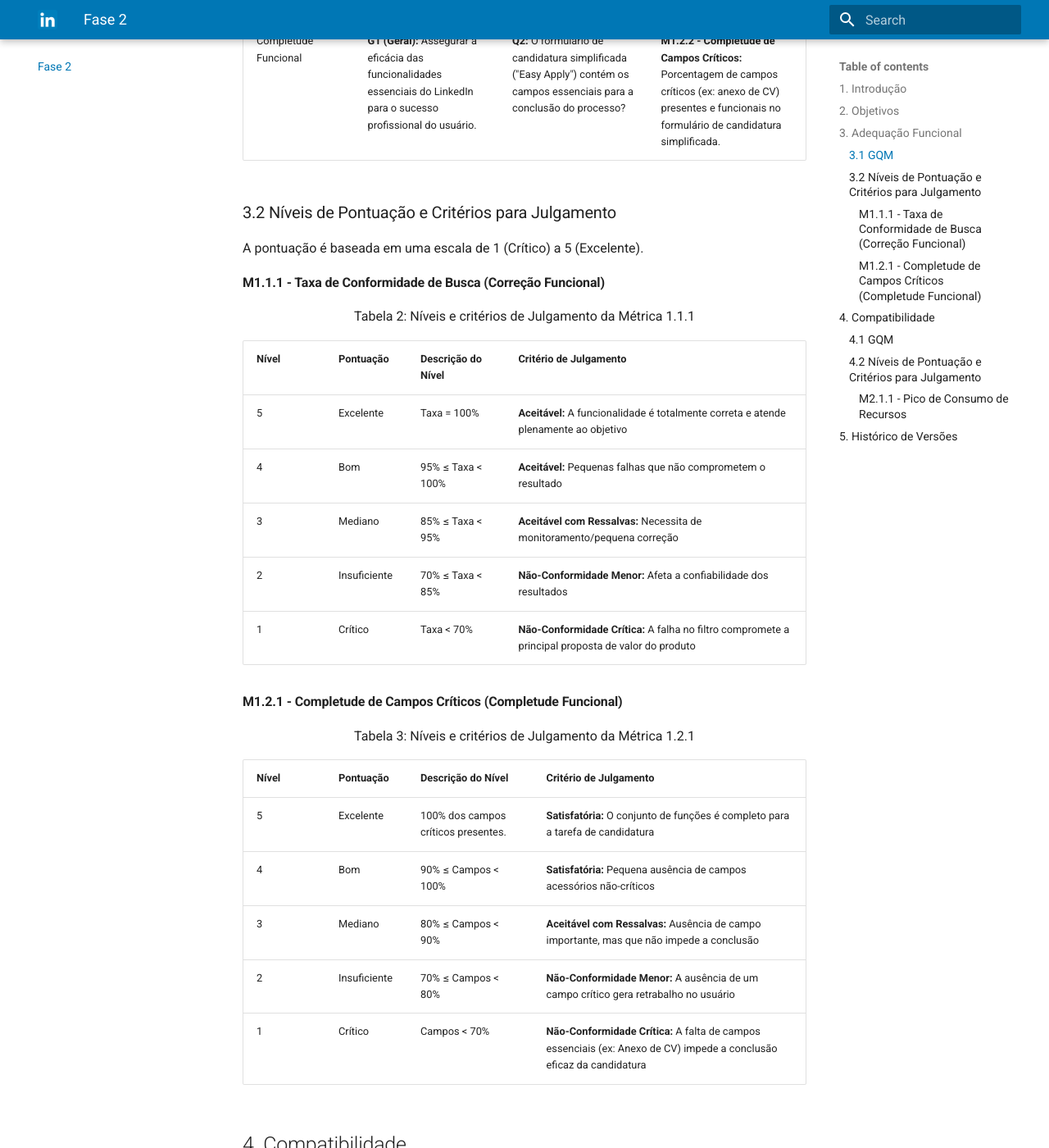
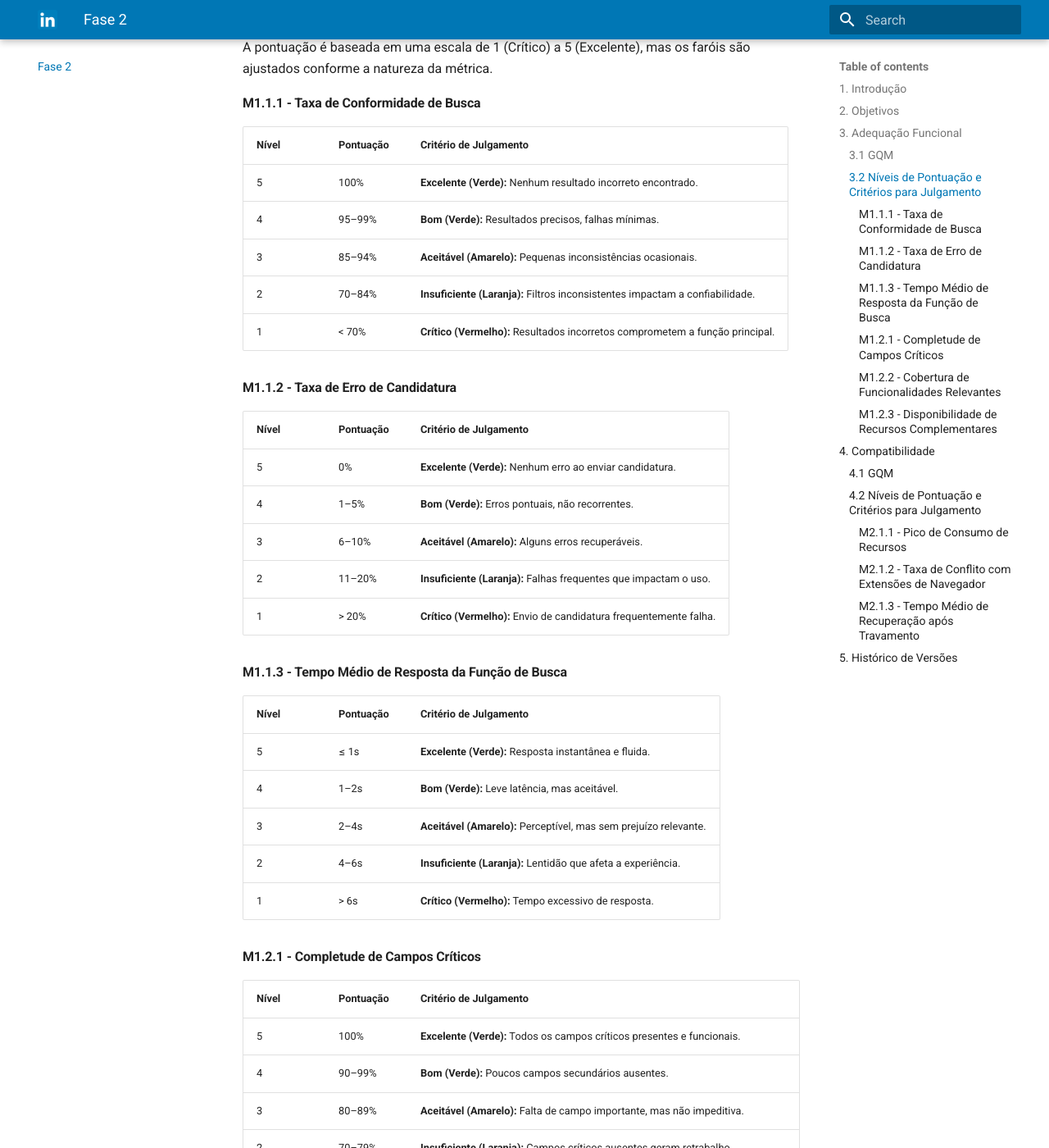
Before and after one commit to FCTE-Qualidade-de-Software-1/2025-2_T02_ELIZABETH-FRIEDMAN, an MkDocs documentation site: the page built from docs/fase2/fase2.md, in a window 1280 px wide and 1400 px high, scrolled down 1719 px. Shown: the whole window at 82% size. Built offline with MkDocs 1.6.1 and Material for MkDocs 9.7.7, drawn with Linux system fonts in a browser that asks for light colours; some of the changed text lies outside the part shown.

Commit message:
docs: adição de mais metricas e melhorar o julgamento

```diff
--- a/docs/fase2/fase2.md
+++ b/docs/fase2/fase2.md
@@ -7,75 +7,100 @@
 </div>
 
 <div style="text-align: justify; text-indent: 2cm;">
-Para garantir que a avaliação seja repetível, reprodutível e rastreável, esta fase será estruturada utilizando o Goal-Question-Metric (GQM) Framework. O GQM conecta os objetivos de alto nível (Goal) estabelecidos na Fase 1 às perguntas de avaliação (Question) e, por fim, às medidas concretas (Metric) que serão coletadas na Fase 4.
+Para garantir que a avaliação seja repetível, reprodutível e rastreável, esta fase será estruturada utilizando o <b>Goal-Question-Metric (GQM) Framework</b>. O GQM conecta os objetivos de alto nível (Goal) estabelecidos na Fase 1 às perguntas de avaliação (Question) e, por fim, às medidas concretas (Metric) que serão coletadas na Fase 4.
 </div>
 
 <div style="text-align: justify; text-indent: 2cm;">
 As métricas definidas a seguir, juntamente com seus níveis de pontuação e critérios de julgamento, servirão de insumo direto para a Fase 3.
 </div>
 
+---
+
 ## 2. Objetivos
 
-<div style="text-align: justify; text-indent: 2cm;">
-Os objetivos desssa medição são com base nas prioridades das funcionalidades do LinkedIn, considerando suas características, usando a perspectiva de usuário final da aplicação.
-</div>
 | Característica de Qualidade | Objetivo (Goal) GQM |
 | :--- | :--- |
 | **Adequação Funcional** | **G1 (Geral):** Assegurar a eficácia das funcionalidades essenciais do LinkedIn para o sucesso profissional do usuário, na perspectiva de um candidato. |
 | **Compatibilidade** | **G2 (Geral):** Garantir que o LinkedIn funcione harmoniosamente no ambiente operacional do usuário, coexistindo de forma eficiente com outros softwares. |
 
-<div style="text-align: justify; text-indent: 2cm;">
-Agora, para as subcaracterísticas, também podemos especificar os objetivos:
-</div>
-
-| Subcaracterística | Característica Principal | Objetivo (Goal) GQM |
-| :--- | :--- | :--- |
-| **Correção Funcional** | Adequação Funcional | **G1 (Geral):** Assegurar a eficácia das funcionalidades essenciais do LinkedIn para o sucesso profissional do usuário. |
-| **Completude Funcional** | Adequação Funcional | **G1 (Geral):** Assegurar a eficácia das funcionalidades essenciais do LinkedIn para o sucesso profissional do usuário. |
-| **Coexistência** | Compatibilidade | **G2 (Geral):** Garantir que o LinkedIn funcione harmoniosamente no ambiente operacional do usuário. |
+---
 
 ## 3. Adequação Funcional
 
 <div style="text-align: justify; text-indent: 2cm;">
-A Adequação Funcional refere-se à capacidade do LinkedIn de fornecer as funcionalidades necessárias para atender aos objetivos do usuário na sua jornada como candidato. Esta é uma característica de Prioridade Alta, pois é a base da proposta de valor da plataforma. As subcaracterísticas analisadas são: <b>Correção Funcional e Completude Funcional</b>.
+A Adequação Funcional refere-se à capacidade do LinkedIn de fornecer as funcionalidades necessárias para atender aos objetivos do usuário na sua jornada como candidato. Esta é uma característica de Prioridade Alta, pois é a base da proposta de valor da plataforma. As subcaracterísticas analisadas são: <b>Correção Funcional</b> e <b>Completude Funcional</b>.
 </div>
 
 ### 3.1 GQM
 
 <font size="3"><p style="text-align: center">Tabela 1: GQM - Adequação Funcional</p></font>
 
-| Subcaracterística    | Objetivo (Goal)                                                                                                         | Questão (Question)                                                                                                                        | Métrica (Metric)                                                                                                                                               |
-| -------------------- | ----------------------------------------------------------------------------------------------------------------------- | ----------------------------------------------------------------------------------------------------------------------------------------- | -------------------------------------------------------------------------------------------------------------------------------------------------------------- |
-| Correção Funcional   | **G1 (Geral):** Assegurar a eficácia das funcionalidades essenciais do LinkedIn para o sucesso profissional do usuário. | **Q1:** Os filtros de busca de vagas operam corretamente, garantindo que os resultados correspondam precisamente aos critérios aplicados? | **M1.1.1 - Taxa de Conformidade de Busca:** Proporção de resultados de vagas (em amostra de N=20) que estritamente obedecem aos filtros utilizados.            |
-| Completude Funcional | **G1 (Geral):** Assegurar a eficácia das funcionalidades essenciais do LinkedIn para o sucesso profissional do usuário. | **Q2:** O formulário de candidatura simplificada ("Easy Apply") contém os campos essenciais para a conclusão do processo?                 | **M1.2.2 - Completude de Campos Críticos:** Porcentagem de campos críticos (ex: anexo de CV) presentes e funcionais no formulário de candidatura simplificada. |
+| Subcaracterística | Objetivo (Goal) | Questão (Question) | Métricas (Metrics) |
+| :--- | :--- | :--- | :--- |
+| **Correção Funcional** | Assegurar a eficácia das funcionalidades essenciais do LinkedIn. | Os filtros de busca e recursos de candidatura operam corretamente, entregando resultados fiéis aos critérios? | **M1.1.1 - Taxa de Conformidade de Busca**<br>**M1.1.2 - Taxa de Erro de Candidatura**<br>**M1.1.3 - Tempo Médio de Resposta da Função de Busca** |
+| **Completude Funcional** | Assegurar a integralidade das funções essenciais ao usuário. | O sistema disponibiliza todos os campos e recursos necessários para a execução completa de uma tarefa? | **M1.2.1 - Completude de Campos Críticos**<br>**M1.2.2 - Cobertura de Funcionalidades Relevantes**<br>**M1.2.3 - Disponibilidade de Recursos Complementares (ex: salvar vaga, alertas)** |
+
+---
 
 ### 3.2 Níveis de Pontuação e Critérios para Julgamento
 
-A pontuação é baseada em uma escala de 1 (Crítico) a 5 (Excelente).
+A pontuação é baseada em uma escala de 1 (Crítico) a 5 (Excelente), mas os faróis são ajustados conforme a natureza da métrica.
 
-#### M1.1.1 - Taxa de Conformidade de Busca (Correção Funcional)
+#### M1.1.1 - Taxa de Conformidade de Busca
+| Nível | Pontuação | Critério de Julgamento |
+| :--- | :--- | :--- |
+| 5 | 100% | **Excelente (Verde):** Nenhum resultado incorreto encontrado. |
+| 4 | 95–99% | **Bom (Verde):** Resultados precisos, falhas mínimas. |
+| 3 | 85–94% | **Aceitável (Amarelo):** Pequenas inconsistências ocasionais. |
+| 2 | 70–84% | **Insuficiente (Laranja):** Filtros inconsistentes impactam a confiabilidade. |
+| 1 | < 70% | **Crítico (Vermelho):** Resultados incorretos comprometem a função principal. |
 
-<font size="3"><p style="text-align: center">Tabela 2: Níveis e critérios de Julgamento da Métrica 1.1.1</p></font>
+#### M1.1.2 - Taxa de Erro de Candidatura
+| Nível | Pontuação | Critério de Julgamento |
+| :--- | :--- | :--- |
+| 5 | 0% | **Excelente (Verde):** Nenhum erro ao enviar candidatura. |
+| 4 | 1–5% | **Bom (Verde):** Erros pontuais, não recorrentes. |
+| 3 | 6–10% | **Aceitável (Amarelo):** Alguns erros recuperáveis. |
+| 2 | 11–20% | **Insuficiente (Laranja):** Falhas frequentes que impactam o uso. |
+| 1 | > 20% | **Crítico (Vermelho):** Envio de candidatura frequentemente falha. |
 
-| Nível | Pontuação    | Descrição do Nível | Critério de Julgamento                                                                              |
-| ----- | ------------ | ------------------ | --------------------------------------------------------------------------------------------------- |
-| 5     | Excelente    | Taxa = 100%        | **Aceitável:** A funcionalidade é totalmente correta e atende plenamente ao objetivo                |
-| 4     | Bom          | 95% ≤ Taxa < 100%  | **Aceitável:** Pequenas falhas que não comprometem o resultado                                      |
-| 3     | Mediano      | 85% ≤ Taxa < 95%   | **Aceitável com Ressalvas:** Necessita de monitoramento/pequena correção                            |
-| 2     | Insuficiente | 70% ≤ Taxa < 85%   | **Não-Conformidade Menor:** Afeta a confiabilidade dos resultados                                   |
-| 1     | Crítico      | Taxa < 70%         | **Não-Conformidade Crítica:** A falha no filtro compromete a principal proposta de valor do produto |
+#### M1.1.3 - Tempo Médio de Resposta da Função de Busca
+| Nível | Pontuação | Critério de Julgamento |
+| :--- | :--- | :--- |
+| 5 | ≤ 1s | **Excelente (Verde):** Resposta instantânea e fluida. |
+| 4 | 1–2s | **Bom (Verde):** Leve latência, mas aceitável. |
+| 3 | 2–4s | **Aceitável (Amarelo):** Perceptível, mas sem prejuízo relevante. |
+| 2 | 4–6s | **Insuficiente (Laranja):** Lentidão que afeta a experiência. |
+| 1 | > 6s | **Crítico (Vermelho):** Tempo excessivo de resposta. |
 
-#### M1.2.1 - Completude de Campos Críticos (Completude Funcional)
+#### M1.2.1 - Completude de Campos Críticos
+| Nível | Pontuação | Critério de Julgamento |
+| :--- | :--- | :--- |
+| 5 | 100% | **Excelente (Verde):** Todos os campos críticos presentes e funcionais. |
+| 4 | 90–99% | **Bom (Verde):** Poucos campos secundários ausentes. |
+| 3 | 80–89% | **Aceitável (Amarelo):** Falta de campo importante, mas não impeditiva. |
+| 2 | 70–79% | **Insuficiente (Laranja):** Campos críticos ausentes geram retrabalho. |
+| 1 | < 70% | **Crítico (Vermelho):** Falta de campos essenciais impede a conclusão da tarefa. |
 
-<font size="3"><p style="text-align: center">Tabela 3: Níveis e critérios de Julgamento da Métrica 1.2.1</p></font>
+#### M1.2.2 - Cobertura de Funcionalidades Relevantes
+| Nível | Pontuação | Critério de Julgamento |
+| :--- | :--- | :--- |
+| 5 | ≥ 95% | **Excelente (Verde):** Todas as funcionalidades relevantes implementadas. |
+| 4 | 85–94% | **Bom (Verde):** Funções principais presentes, poucas faltantes. |
+| 3 | 75–84% | **Aceitável (Amarelo):** Algumas lacunas relevantes. |
+| 2 | 60–74% | **Insuficiente (Laranja):** Várias funções relevantes ausentes. |
+| 1 | < 60% | **Crítico (Vermelho):** Grande parte das funcionalidades ausentes. |
 
-| Nível | Pontuação    | Descrição do Nível                  | Critério de Julgamento                                                                                                |
-| ----- | ------------ | ----------------------------------- | --------------------------------------------------------------------------------------------------------------------- |
-| 5     | Excelente    | 100% dos campos críticos presentes. | **Satisfatória:** O conjunto de funções é completo para a tarefa de candidatura                                       |
-| 4     | Bom          | 90% ≤ Campos < 100%                 | **Satisfatória:** Pequena ausência de campos acessórios não-críticos                                                  |
-| 3     | Mediano      | 80% ≤ Campos < 90%                  | **Aceitável com Ressalvas:** Ausência de campo importante, mas que não impede a conclusão                             |
-| 2     | Insuficiente | 70% ≤ Campos < 80%                  | **Não-Conformidade Menor:** A ausência de um campo crítico gera retrabalho no usuário                                 |
-| 1     | Crítico      | Campos < 70%                        | **Não-Conformidade Crítica:** A falta de campos essenciais (ex: Anexo de CV) impede a conclusão eficaz da candidatura |
+#### M1.2.3 - Disponibilidade de Recursos Complementares
+| Nível | Pontuação | Critério de Julgamento |
+| :--- | :--- | :--- |
+| 5 | ≥ 95% de disponibilidade | **Excelente (Verde):** Recursos complementares (alertas, salvar vaga) sempre disponíveis. |
+| 4 | 90–94% | **Bom (Verde):** Alta disponibilidade, pequenas interrupções. |
+| 3 | 80–89% | **Aceitável (Amarelo):** Intermitências ocasionais. |
+| 2 | 70–79% | **Insuficiente (Laranja):** Recursos frequentemente indisponíveis. |
+| 1 | < 70% | **Crítico (Vermelho):** Recursos quase sempre inoperantes. |
+
+---
 
 ## 4. Compatibilidade
 
@@ -85,36 +110,52 @@
 
 ### 4.1 GQM
 
-<font size="3"><p style="text-align: center">Tabela 4: GQM - Compatibilidade</p></font>
+<font size="3"><p style="text-align: center">Tabela 2: GQM - Compatibilidade</p></font>
 
-| Subcaracterística | Objetivo (Goal)                                                                                      | Questão (Question)                                                                                                                               | Métrica (Metric)                                                                                                                                                                     |
-| ----------------- | ---------------------------------------------------------------------------------------------------- | ------------------------------------------------------------------------------------------------------------------------------------------------ | ------------------------------------------------------------------------------------------------------------------------------------------------------------------------------------ |
-| Coexistência      | **G2 (Geral):** Garantir que o LinkedIn funcione harmoniosamente no ambiente operacional do usuário. | **Q3:** O uso do LinkedIn em navegadores com extensões causa um consumo de CPU/Memória que gere impacto negativo no desempenho geral do sistema? | **M2.1.1 - Pico de Consumo de Recursos:** O pico máximo de consumo de CPU (%) e Memória (MB) do processo do navegador (Chrome/Firefox) durante a execução de um objeto de avaliação. |
+| Subcaracterística | Objetivo (Goal) | Questão (Question) | Métricas (Metrics) |
+| :--- | :--- | :--- | :--- |
+| **Coexistência** | Garantir funcionamento harmonioso no ambiente do usuário. | O LinkedIn mantém bom desempenho mesmo com outras aplicações e extensões em execução? | **M2.1.1 - Pico de Consumo de Recursos (CPU/Memória)**<br>**M2.1.2 - Taxa de Conflito com Extensões de Navegador**<br>**M2.1.3 - Tempo Médio de Recuperação após Travamento** |
+
+---
 
 ### 4.2 Níveis de Pontuação e Critérios para Julgamento
 
-A pontuação é baseada em uma escala de 1 (Crítico) a 5 (Excelente).
+#### M2.1.1 - Pico de Consumo de Recursos
+| Nível | Pontuação | Critério de Julgamento |
+| :--- | :--- | :--- |
+| 5 | CPU < 10%, RAM < 500MB | **Excelente (Verde):** Uso mínimo, sem impacto perceptível. |
+| 4 | CPU < 20%, RAM < 800MB | **Bom (Verde):** Uso leve, estável. |
+| 3 | CPU < 30%, RAM < 1000MB | **Aceitável (Amarelo):** Consumo médio, monitorável. |
+| 2 | CPU < 40%, RAM < 1200MB | **Insuficiente (Laranja):** Pode causar lentidão. |
+| 1 | CPU ≥ 40% ou RAM ≥ 1200MB | **Crítico (Vermelho):** Compromete a estabilidade do sistema. |
 
-#### M2.1.1 - Pico de Consumo de Recursos
+#### M2.1.2 - Taxa de Conflito com Extensões de Navegador
+| Nível | Pontuação | Critério de Julgamento |
+| :--- | :--- | :--- |
+| 5 | 0% de conflito | **Excelente (Verde):** Nenhum problema de compatibilidade. |
+| 4 | 1–5% | **Bom (Verde):** Conflitos raros e isolados. |
+| 3 | 6–10% | **Aceitável (Amarelo):** Conflitos ocasionais sem perda de funcionalidade. |
+| 2 | 11–20% | **Insuficiente (Laranja):** Conflitos frequentes. |
+| 1 | > 20% | **Crítico (Vermelho):** Conflitos graves impedem o uso normal. |
 
-<font size="3"><p style="text-align: center">Tabela 5: Níveis e critérios de Julgamento da Métrica 2.1.1</p></font>
+#### M2.1.3 - Tempo Médio de Recuperação após Travamento
+| Nível | Pontuação | Critério de Julgamento |
+| :--- | :--- | :--- |
+| 5 | ≤ 2s | **Excelente (Verde):** Recuperação imediata. |
+| 4 | 3–5s | **Bom (Verde):** Rápida retomada de operação. |
+| 3 | 6–10s | **Aceitável (Amarelo):** Recuperação perceptível. |
+| 2 | 11–20s | **Insuficiente (Laranja):** Lentidão na retomada. |
+| 1 | > 20s | **Crítico (Vermelho):** Sistema exige reinício manual. |
 
-| Nível | Pontuação    | Descrição do Nível            | Critério de Julgamento                                                                                   |
-| ----- | ------------ | ----------------------------- | -------------------------------------------------------------------------------------------------------- |
-| 5     | Excelente    | CPU < 10% e Memória < 500MB   | **Satisfatória:** O aplicativo coexiste de forma eficiente e sem conflitos                               |
-| 4     | Bom          | CPU < 20% e Memória < 800MB   | **Satisfatória:** Consumo aceitável, sem impacto negativo percebido                                      |
-| 3     | Mediano      | CPU < 30% e Memória < 1000MB  | **Aceitável com Ressalvas:** Alto, mas dentro da margem de tolerância                                    |
-| 2     | Insuficiente | CPU < 40% ou Memória < 1200MB | **Não-Conformidade Menor:** O consumo pode afetar o desempenho de outras aplicações                      |
-| 1     | Crítico      | CPU ≥ 40% ou Memória ≥ 1200MB | **Não-Conformidade Crítica:** Consumo excessivo que compromete a estabilidade do ambiente (Coexistência) |
+---
 
 ## 5. Histórico de Versões
 
-<font size="3"><p style="text-align: center">Tabela 6: Histórico de versões</p></font>
-
-| Versão |                         Descrição                          |                                                                                                                                             Autor                                                                                                                                             |    Data    | Revisor |
-| :----: | :--------------------------------------------------------: | :-------------------------------------------------------------------------------------------------------------------------------------------------------------------------------------------------------------------------------------------------------------------------------------------: | :--------: | :-----: |
-|  1.0   |                    Criação do documento                    | [Bruno Cruz](https://github.com/brunocrzz), [Gabriel Mendes](https://github.com/gbevi), [João Moreira](https://github.com/joaofmoreiraa), [Maria Eduarda Pereira](https://github.com/maaduh), [Mayara Marques](https://github.com/maymarquee), [Pedro Túlio](https://github.com/PedrooCamilo) | 14/10/2025 |  Todos  |
-|  1.1   |                Adição da introdução e GQM's                | [Bruno Cruz](https://github.com/brunocrzz), [Gabriel Mendes](https://github.com/gbevi), [João Moreira](https://github.com/joaofmoreiraa), [Maria Eduarda Pereira](https://github.com/maaduh), [Mayara Marques](https://github.com/maymarquee), [Pedro Túlio](https://github.com/PedrooCamilo) | 14/10/2025 |  Todos  |
-|  1.2   | Adição dos Níveis de Pontuação e Critérios para Julgamento | [Bruno Cruz](https://github.com/brunocrzz), [Gabriel Mendes](https://github.com/gbevi), [João Moreira](https://github.com/joaofmoreiraa), [Maria Eduarda Pereira](https://github.com/maaduh), [Mayara Marques](https://github.com/maymarquee), [Pedro Túlio](https://github.com/PedrooCamilo) | 14/10/2025 |  Todos  |
-|  1.3   |                 Ajuste de erro de escrita                  |                                                                                                                          [Bruno Cruz](https://github.com/brunocrzz)                                                                                                                           | 15/10/2025 |    -    |
-|  1.4   |                 Adiciona objetivos                  |                                                                                                                          [Mayara Marques](https://github.com/maymarquee)                                                                                                                           | 23/10/2025 |    [Gabriel Mendes](https://github.com/gbevi)    |
+| Versão | Descrição | Autor | Data | Revisor |
+| :---: | :--- | :--- | :---: | :---: |
+| 1.0 | Criação do documento | [Bruno Cruz](https://github.com/brunocrzz), [Gabriel Mendes](https://github.com/gbevi), [João Moreira](https://github.com/joaofmoreiraa), [Maria Eduarda Pereira](https://github.com/maaduh), [Mayara Marques](https://github.com/maymarquee), [Pedro Túlio](https://github.com/PedrooCamilo) | 14/10/2025 | Todos |
+| 1.1 | Adição da introdução e GQM's | Mesmo autores | 14/10/2025 | Todos |
+| 1.2 | Adição dos Níveis de Pontuação e Critérios para Julgamento | Mesmo autores | 14/10/2025 | Todos |
+| 1.3 | Ajuste de erro de escrita | [Bruno Cruz](https://github.com/brunocrzz) | 15/10/2025 | - |
+| 1.4 | Adiciona objetivos | [Mayara Marques](https://github.com/maymarquee) | 23/10/2025 | [Gabriel Mendes](https://github.com/gbevi) |
+| 1.5 | Inclusão de novas métricas e detalhamento dos critérios | [Gabriel Mendes](https://github.com/gbevi) | 24/10/2025 | Todos |
```
Also changed, not shown: other parts of docs/fase2/fase2.md (+1 -1 lines).
